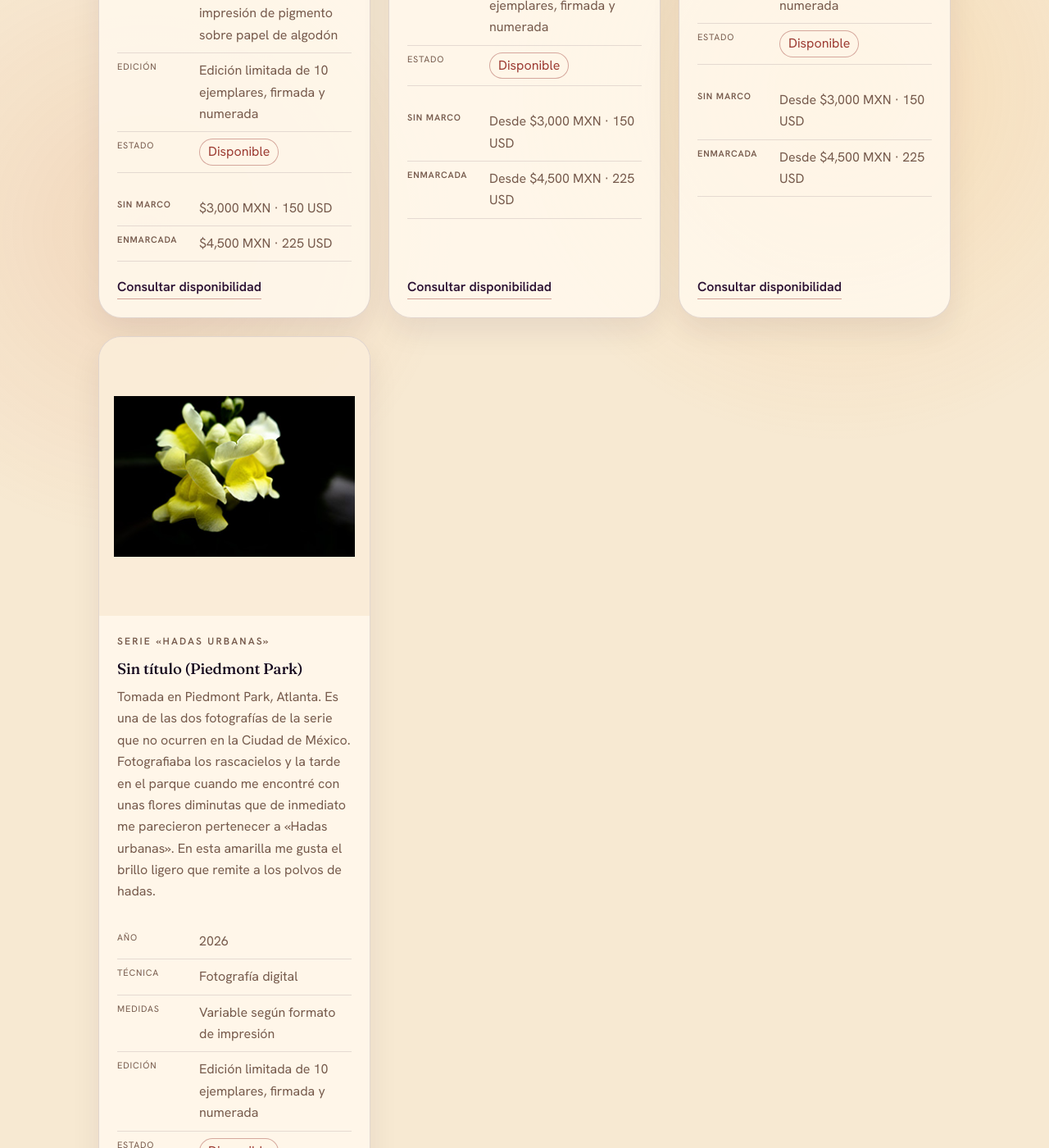
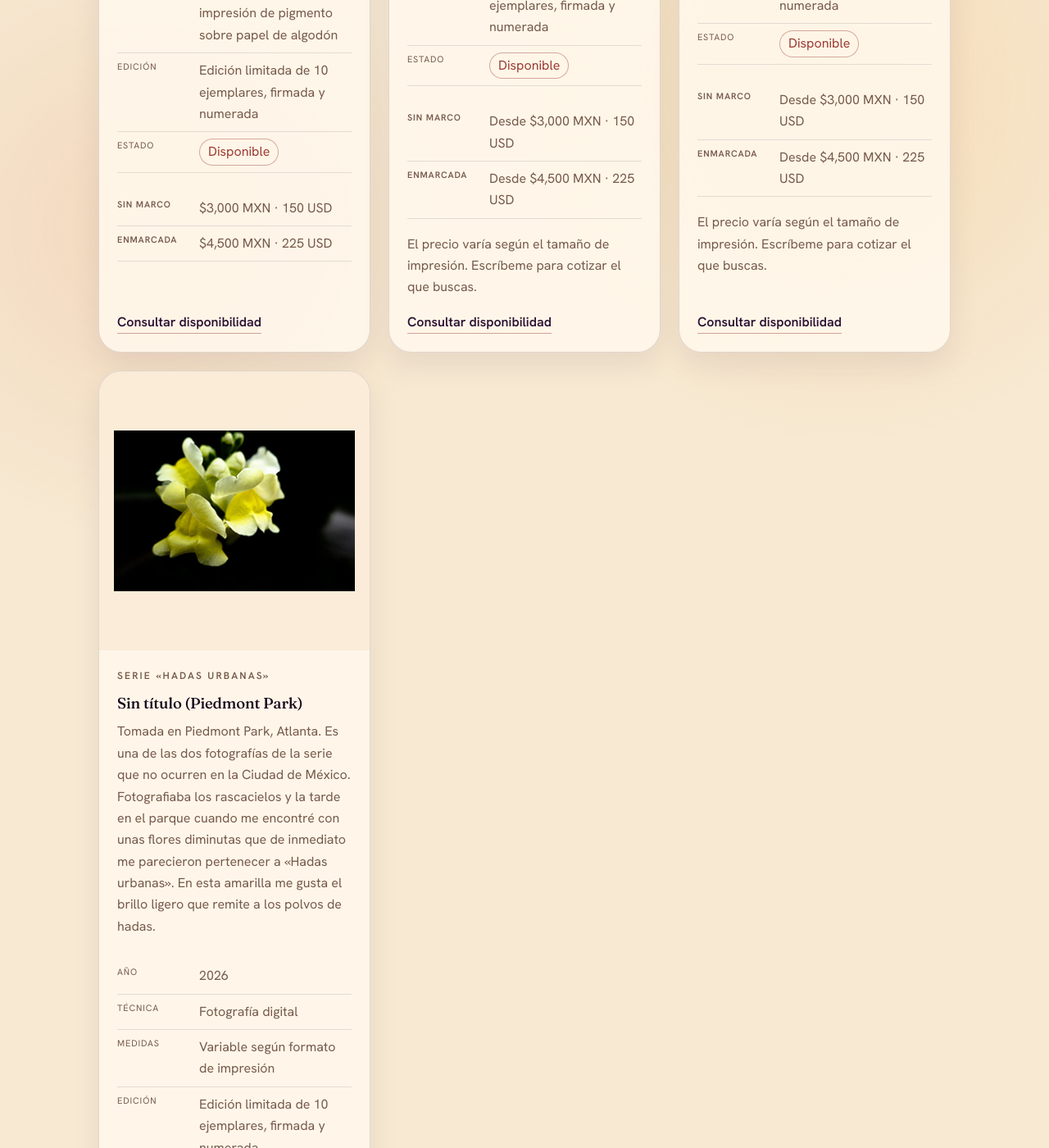
Before and after one commit to LiberPH/libertad-pantoja_site, a Jekyll site: the page built from obra.html, in a window 1280 px wide and 1400 px high, scrolled down 6259 px. Shown: the whole window at 82% size. Built offline with Jekyll 4.4.1, drawn with Linux system fonts in a browser that asks for light colours; some of the changed text lies outside the part shown.

Commit message:
Include price variation note for obra
Added a note about variable pricing based on print size.

```diff
--- a/_includes/obra-card.html
+++ b/_includes/obra-card.html
@@ -17,6 +17,9 @@
         <div><dt>Sin marco</dt><dd>{{ include.obra.price }}</dd></div>
         <div><dt>Enmarcada</dt><dd>{{ include.obra.price_framed }}</dd></div>
       </dl>
+      {% if include.obra.price contains "Desde" %}
+        <p class="price-note">El precio varía según el tamaño de impresión. Escríbeme para cotizar el que buscas.</p>
+      {% endif %}
       <a class="text-link" href="mailto:{{ site.email }}?subject=Consulta%20sobre%20{{ include.obra.title | uri_escape }}">Consultar disponibilidad</a>
     {% else %}
       <a class="text-link" href="mailto:{{ site.email }}?subject=Consulta%20sobre%20{{ include.obra.title | uri_escape }}">{{ include.obra.price }}</a>
```
